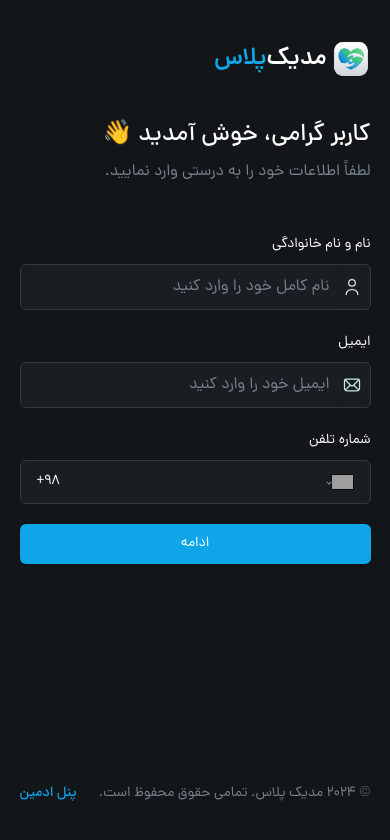
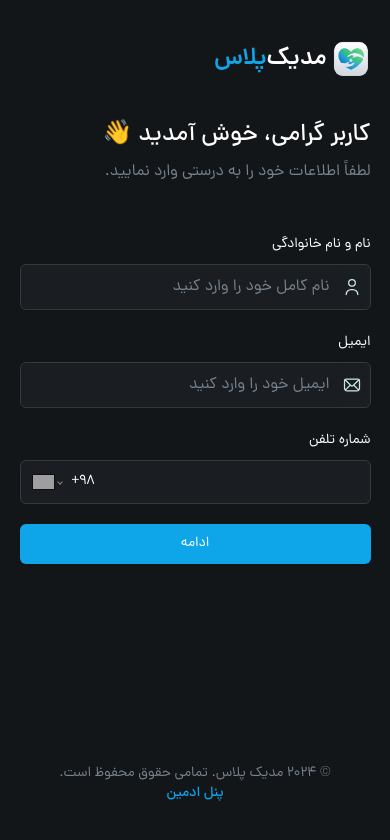
Before and after one commit to parsa-vesali/Medic-plus, a Next.js app: page / in a window 390 px wide. Shown: the top 840 px of the page. Built offline with nearby package versions, Linux system fonts and the light colour scheme; no server answers; grey boxes are pictures that could not be loaded.

Commit message:
the project updated

```diff
--- a/app/globals.css
+++ b/app/globals.css
@@ -325,7 +325,7 @@
 
   /* =====  REACT PHONE NUMBER INPUT OVERRIDES */
   .input-phone {
-    direction: rtl;
+    direction: ltr !important;
     @apply mt-2 h-11 rounded-md px-3 text-sm border bg-dark-400 placeholder:text-dark-600 border-dark-500 !important;
   }
 
--- a/app/page.tsx
+++ b/app/page.tsx
@@ -28,7 +28,7 @@ export default function Home({searchParams} : SearchParamProps) {
 
           <PatientForm />
 
-          <div className="text-sm mt-10 flex items-center justify-between ">
+          <div className="text-sm mt-10 flex flex-col md:flex-row items-center md:justify-between ">
             <p className="text-dark-600">
               &copy; {new Date().getFullYear()} مدیک پلاس. تمامی حقوق محفوظ است.
             </p>
```
